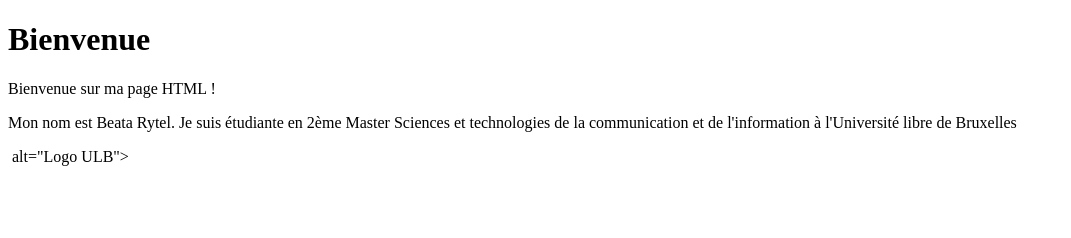
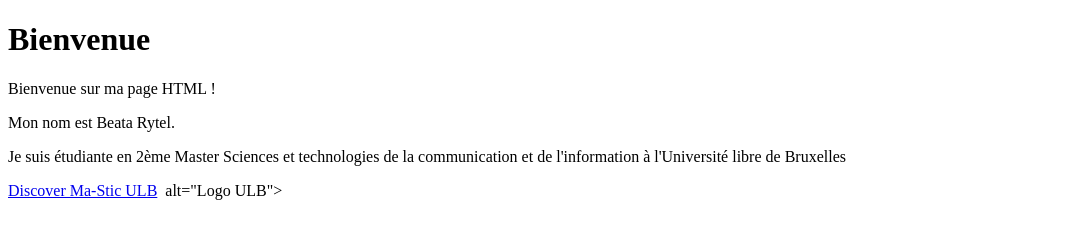
Before and after one commit to Rtbea/rtbea.github.io, a plain HTML site: page index.html in a window 1280 px wide. Shown: the whole page, without its empty margins (0-1071 px from the left). Drawn offline with Linux system fonts and the light colour scheme.

Commit message:
Update index.html

```diff
--- a/index.html
+++ b/index.html
@@ -5,7 +5,9 @@
   <body>
     <h1>Bienvenue</h1>
     <p>Bienvenue sur ma page HTML !</p>
-    <p>Mon nom est Beata Rytel. Je suis étudiante en 2ème Master Sciences et technologies de la communication et de l'information à l'Université libre de Bruxelles</p>
- <img src"https://www2.ulb.ac.be/cpm/res/images/logo_ulb.jpg"> alt="Logo ULB">
+    <pstyle="color:DodgerBlue;> Mon nom est Beata Rytel.</p>
+    <p>Je suis étudiante en 2ème Master Sciences et technologies de la communication et de l'information à l'Université libre de Bruxelles</p>
+    <a href="https://mastic.ulb.ac.be/">Discover Ma-Stic ULB</a>
+    <img src"https://www2.ulb.ac.be/cpm/res/images/logo_ulb.jpg"> alt="Logo ULB">
     </body>
 </html>
```
